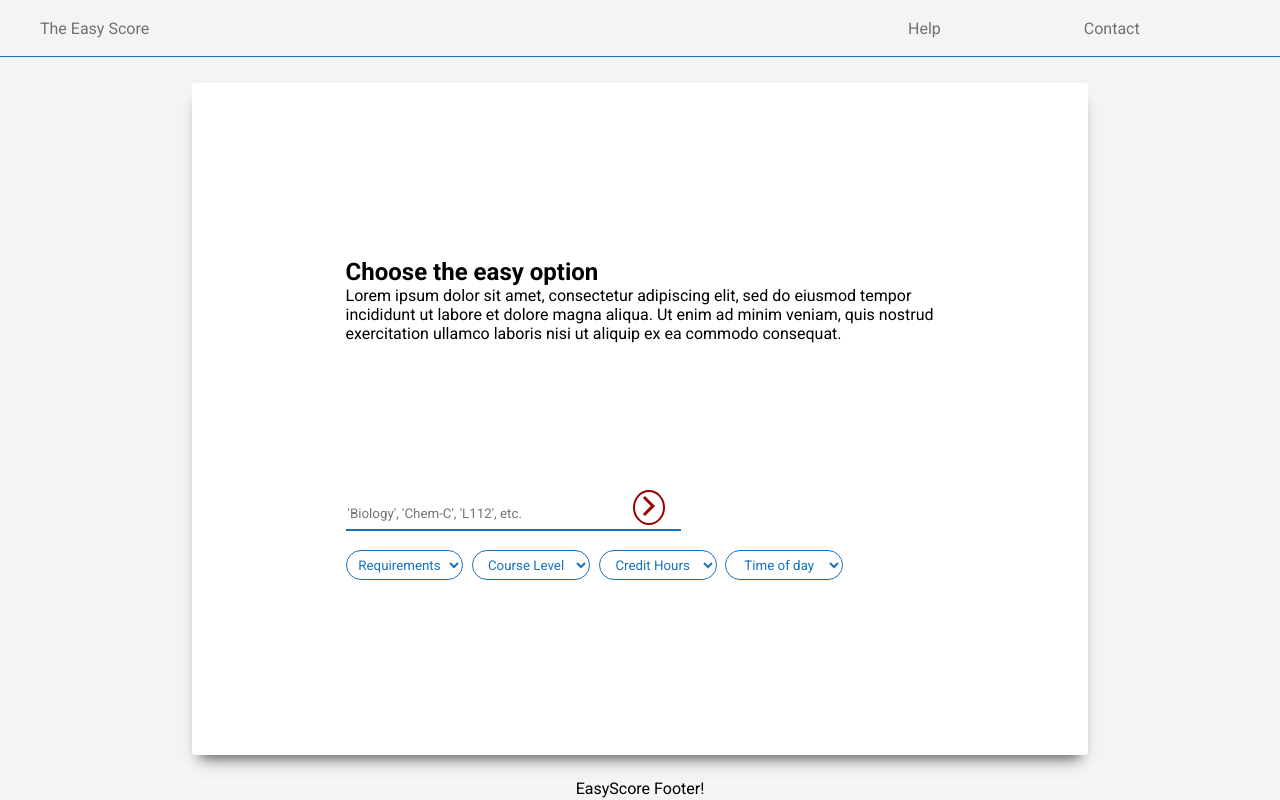
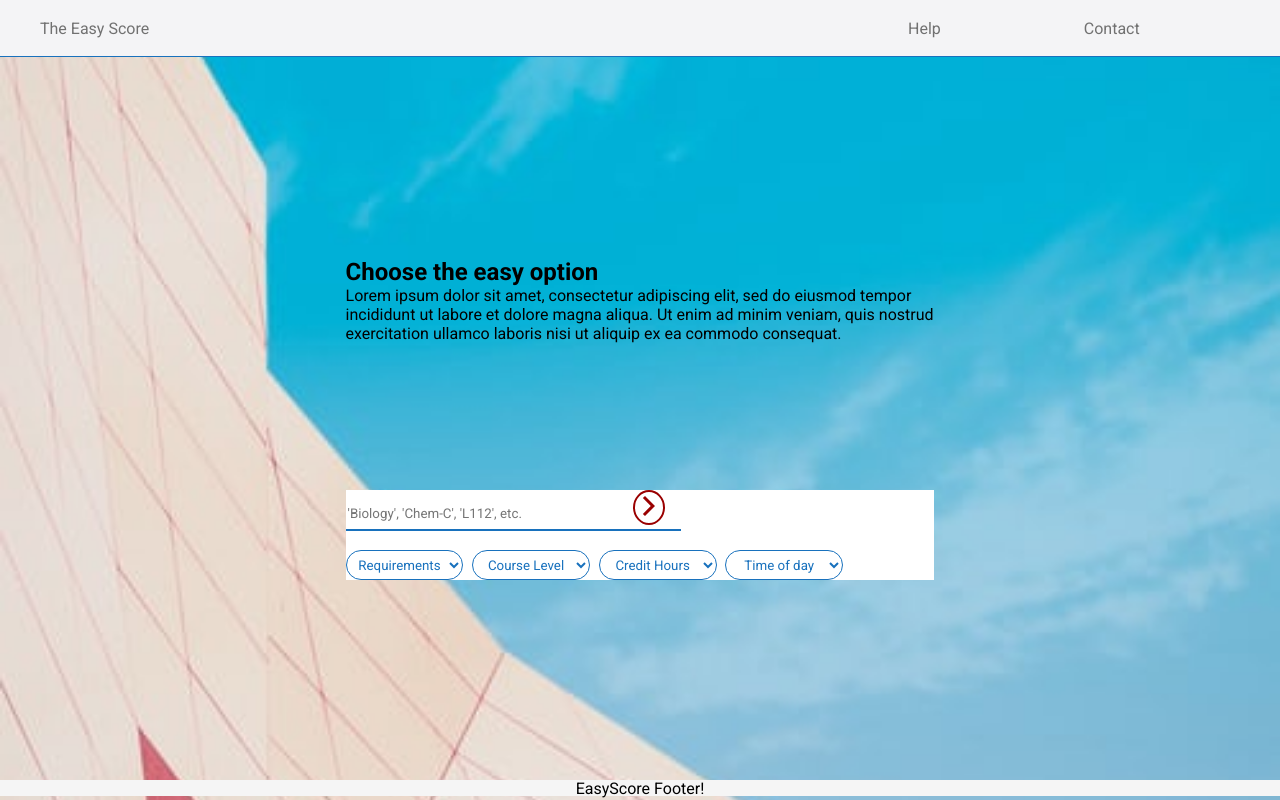
Before and after one commit to s-munro/easyscore, a React (Create React App) app in the folder the-easy-score/: page / in a window 1280 px wide. Built offline with nearby package versions, Linux system fonts and the light colour scheme.

Commit message:
Did tons on the home page

```diff
--- a/the-easy-score/src/App.css
+++ b/the-easy-score/src/App.css
@@ -5,9 +5,12 @@
 }
 
 body {
-  background-color: #f4f4f6;
+  background-image: url("../src/homebackground.jfif");
+  background-repeat: no-repeat;
+  background-size: cover;
+  background-position: center;
+
 }
-
 /***************** NAVBAR 1 *********************/
 nav a {
   text-decoration: none;
--- a/the-easy-score/src/screens/home/home.css
+++ b/the-easy-score/src/screens/home/home.css
@@ -4,8 +4,6 @@
   padding-right: 12%;
   padding-left: 12%;
   border-radius: 4px;
-  background-color: #ffffff;
-  box-shadow: 0px 11px 14px -8px #4e4e4e;
 }
 
 .home-form-container {
@@ -39,6 +37,7 @@
   color: #9a0000;
   border-radius: 100%;
   margin-left: 5px;
+  height: 80%;
 }
 
 .buttonSymbol {
```
Also changed, not shown: the-easy-score/src/homebackground.jfif (added).
